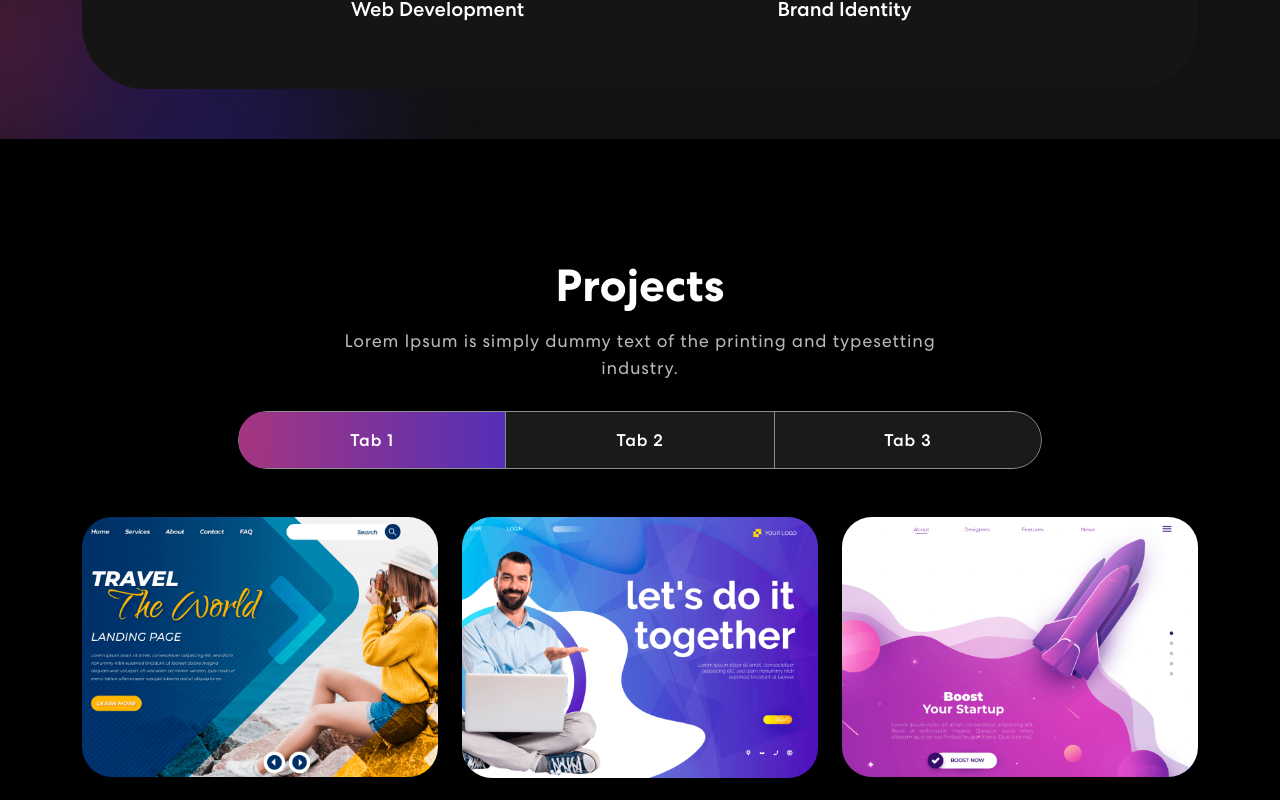
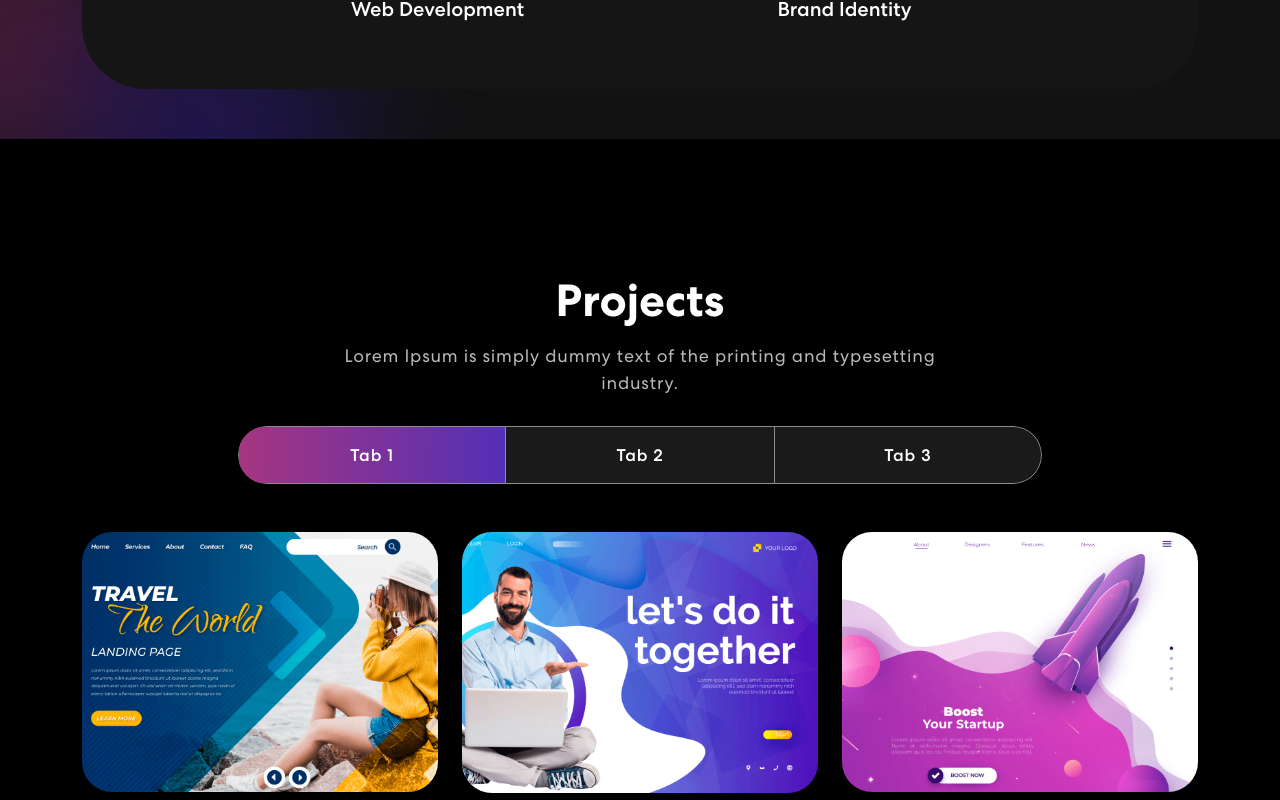
Before and after one commit to carlosm22700/personal-portfolio, a React (Create React App) app: page / in a window 1280 px wide. Shown: the part 1256-2056 px from the top of the page. Built offline with nearby package versions, Linux system fonts and the light colour scheme.

Commit message:
updates padding

```diff
--- a/src/App.css
+++ b/src/App.css
@@ -342,7 +342,7 @@ nav.navbar .navbar-toggler[aria-expanded="true"] .navbar-toggler-icon {
 
 /************ Projects Css ************/
 .project {
-  padding: 120px 0;
+  padding: 135px 0;
   position: relative;
   background-color: black;
 }
```
